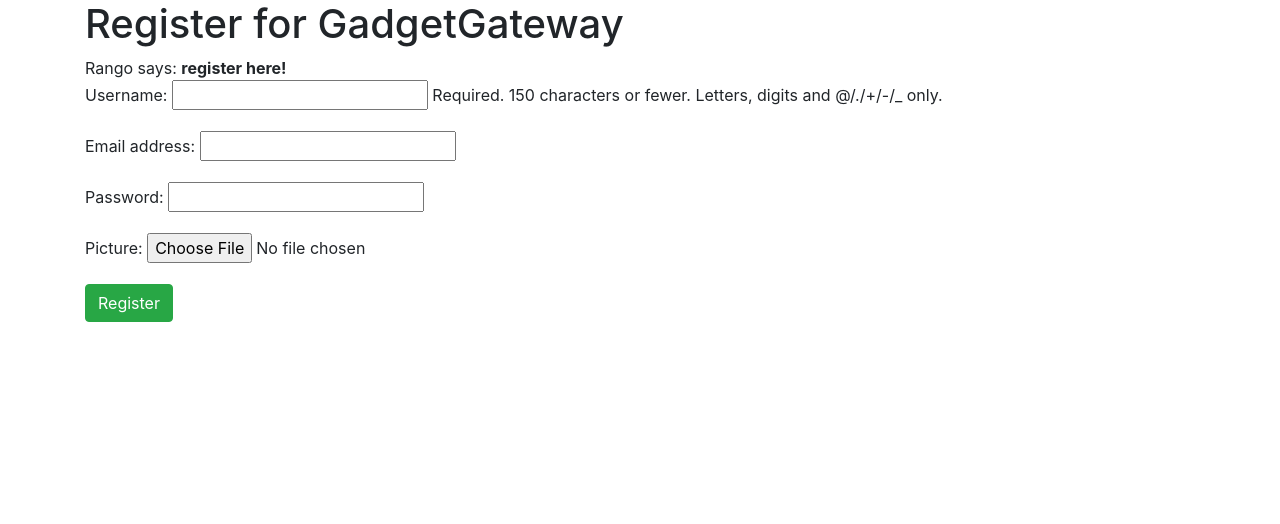
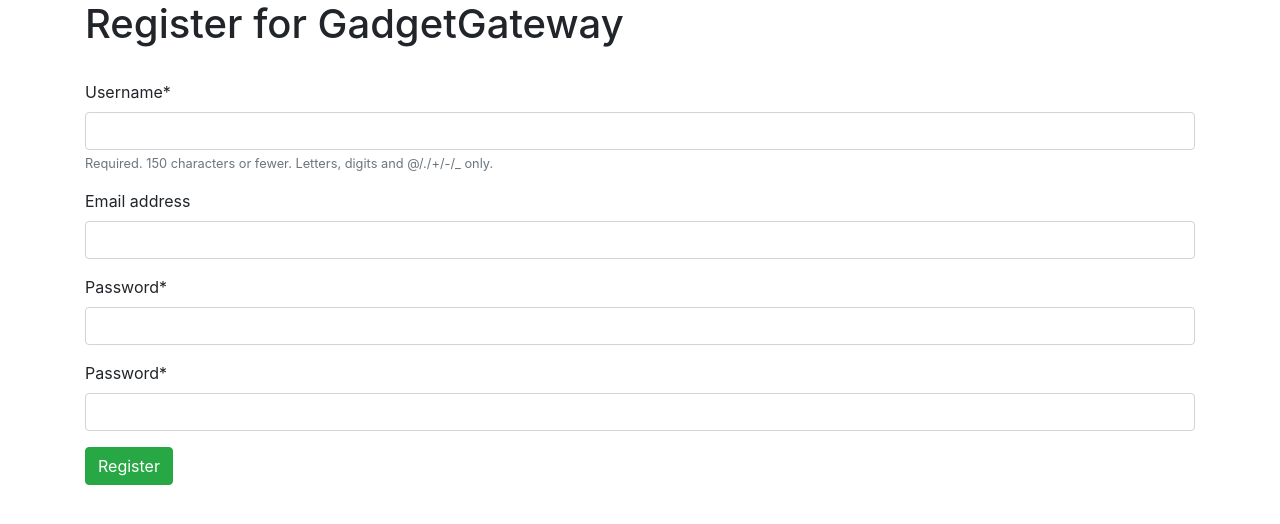
Before and after one commit to loyihsu/GadgetGateway, a Django app: page /gadget-gateway/register/ in a window 1280 px wide. Shown: the part 56-580 px from the top of the page. Run offline with Django 3.2, Linux system fonts and the light colour scheme; tables that the repository leaves empty hold one stand-in row (values such as "Sample post"); some libraries are stand-ins or nearby versions.

Commit message:
modified registration page

```diff
--- a/gadgetgateway/views.py
+++ b/gadgetgateway/views.py
@@ -130,6 +130,7 @@
             # update variable to indicate that the registration
             # was successsful
             registered = True
+            return render(request, 'gadgetgateway/login.html')
 
         else:
             # Invalid forms? print errors to the terminal
--- a/templates/gadgetgateway/register.html
+++ b/templates/gadgetgateway/register.html
@@ -1,24 +1,27 @@
 {% extends 'gadgetgateway/base.html' %}
 {% load staticfiles %}
+{% load crispy_forms_tags %}
 
 {% block title_block %}
     Register
 {% endblock %}
 
 {% block body_block %}
+{% load crispy_forms_tags %}
     <div class="container">
-        <h1>Register for GadgetGateway</h1>
+        <h1>Register for GadgetGateway</h1> <br/>
         {% if registered %}
-            Rango says: <strong>thank you for registering!</strong>
+            Rango says: <strong>Thank you for registering!</strong>
             <a href="{% url 'gadgetgateway:index' %}">Return to the homepage.</a><br />
         {% else %}
-            Rango says: <strong>register here!</strong><br />
             <form id="user_form" method="post" action="{% url 'gadgetgateway:register' %}"
                 enctype="multipart/form-data">
 
                 {% csrf_token %}
-                {{ user_form.as_p }}
-                {{ profile_form.as_p }}
+                {{user_form.username | as_crispy_field}}
+                {{user_form.email | as_crispy_field}}
+                {{user_form.password | as_crispy_field}}
+                {{user_form.password | as_crispy_field}}
 
                 <input class="btn btn-success" type="submit" name="submit" value="Register" />
             </form>
```
